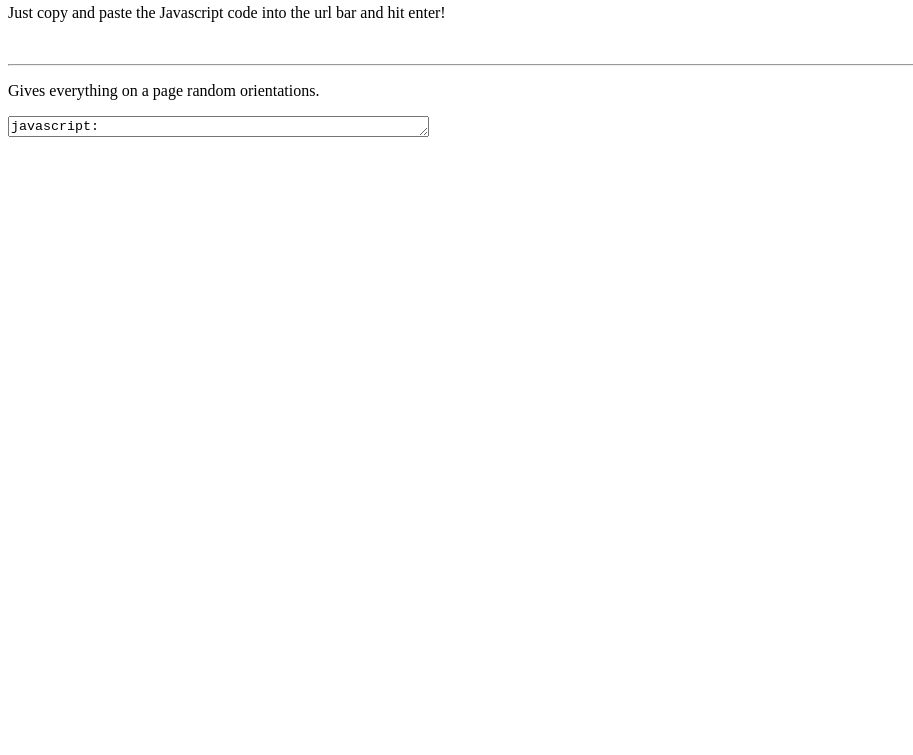
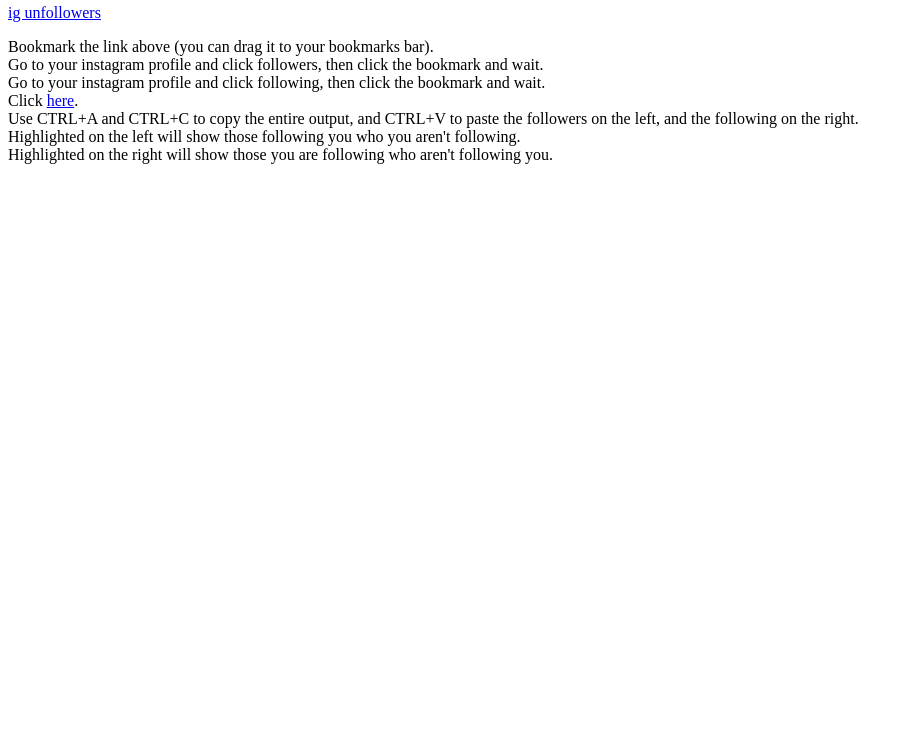
Before and after one commit to Elodin77/bookmarklets, a plain HTML site: page index.html in a window 1280 px wide. Shown: the part 45-800 px from the top of the page, without its empty margins (0-913 px from the left). Drawn offline with Linux system fonts and the light colour scheme.

Commit message:
added insta unfollowers

```diff
--- a/index.html
+++ b/index.html
@@ -1,15 +1,21 @@
 <html>
 <head>
     <title>Bookmarklets</title>
-    <h3>Bookmarklets</h3>
 
 </head>
 <body>
-    <p>Just copy and paste the Javascript code into the url bar and hit enter!</p><br />
-    <hr />
-    <p>Gives everything on a page random orientations.</p>
-    <textarea rows="1" cols="50">
-javascript:(function()%7Bjavascript%3A(function()%7B%5B''%2C%20'-ms-'%2C%20'-webkit-'%2C%20'-o-'%2C%20'-moz-'%5D.map(function(prefix)%7BArray.prototype.slice.call(document.querySelectorAll('div%2Cp%2Cspan%2Cimg%2Ca%2Cbody')).map(function(el)%7Bel.style%5Bprefix%20%2B%20'transform'%5D%20%3D%20'rotate('%20%2B%20(Math.floor(Math.random()%20*%203)%20-%201)%20%2B%20'deg)'%3B%7D)%3B%7D)%3B%7D())%7D)()
-    </textarea>
+  <div>
+    <h3>Find out who unfollowed you on Instagram</h1>
+    <a href="javascript:(function()%7Bvar%20d%20%3D%20document.querySelectorAll('*%5Bstyle%3D%22height%3A%20auto%3B%20overflow%3A%20hidden%20auto%3B%22%5D')%5B0%5D%3Bvar%20c%20%3D%200%3Bvar%20timer%20%3D%20setInterval(function%20()%20%7Bd.scrollIntoView(false)%3Bif%20(c%20!%3D%20d.querySelectorAll(%22a%22).length)%20%7Bc%20%3D%20d.querySelectorAll(%22a%22).length%3B%7D%20else%20%7BclearInterval(timer)%3Bvar%20a%20%3D%20d.querySelectorAll(%22a%22)%3Bvar%20l%20%3D%20%5B%5D%3Bfor%20(var%20i%20%3D%200%3B%20i%20%3C%20a.length%3B%20i%2B%2B)%20%7Blet%20s%20%3D%20a%5Bi%5D.href.split(%22%2F%22)%3Bconsole.log(s)%3Bs%20%3D%20s%5Bs.length%20-%202%5D%3Bif%20(!l.includes(s))%20%7Bl.push(s)%3B%7D%7Dl.sort()%3Bfor%20(var%20i%3D0%3B%20i%3Cl.length%3B%20i%2B%2B)%20%7Bdocument.write(l%5Bi%5D%20%2B%20%22%3Cbr%3E%22)%3B%7D%7D%7D%2C%202000)%7D)()">ig unfollowers</a>
+    <p>
+      Bookmark the link above (you can drag it to your bookmarks bar).<br>
+      Go to your instagram profile and click followers, then click the bookmark and wait.<br>
+      Go to your instagram profile and click following, then click the bookmark and wait.<br>
+      Click <a href="https://text-compare.com" target="_blank">here</a>.<br>
+      Use CTRL+A and CTRL+C to copy the entire output, and CTRL+V to paste the followers on the left, and the following on the right.<br>
+      Highlighted on the left will show those following you who you aren't following.<br>
+      Highlighted on the right will show those you are following who aren't following you.
+    </p>
+  </div>
 </body>
 </html>
```
Also changed, not shown: full code/insta unfollowers.js (added, +24 -0 lines).
